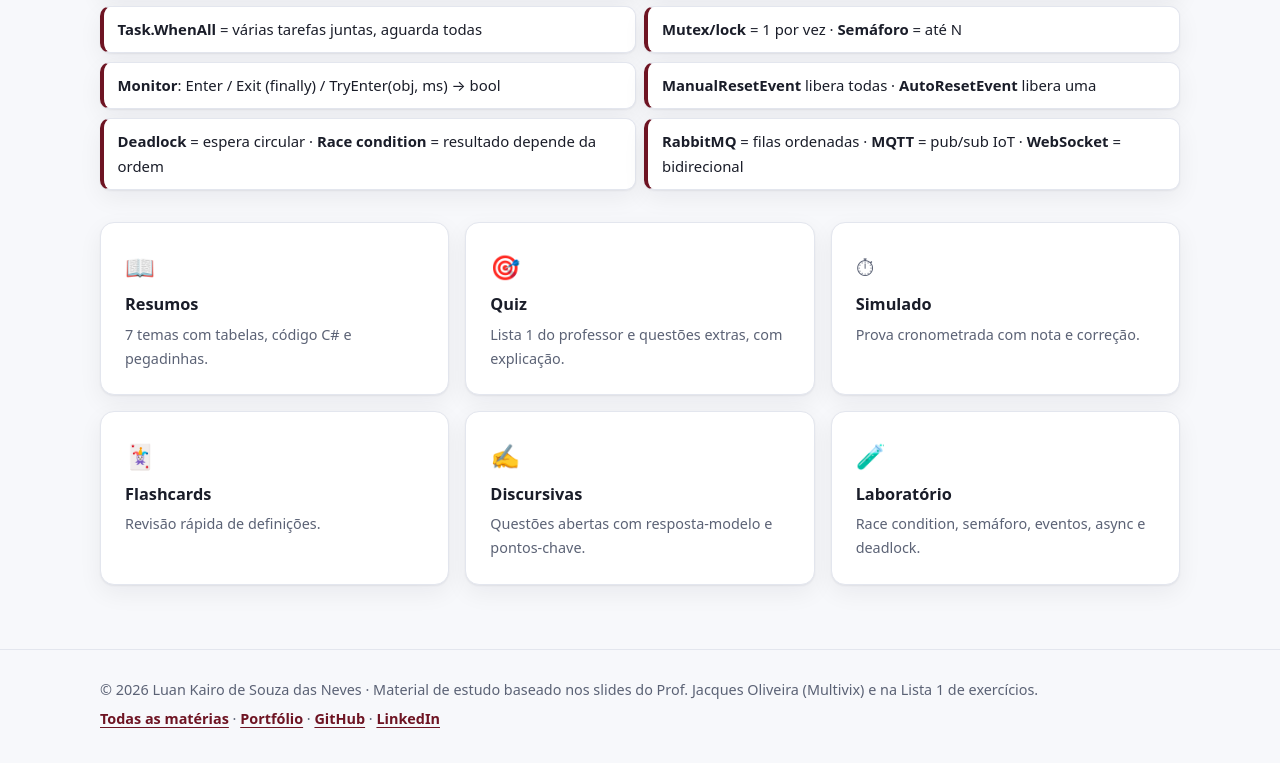
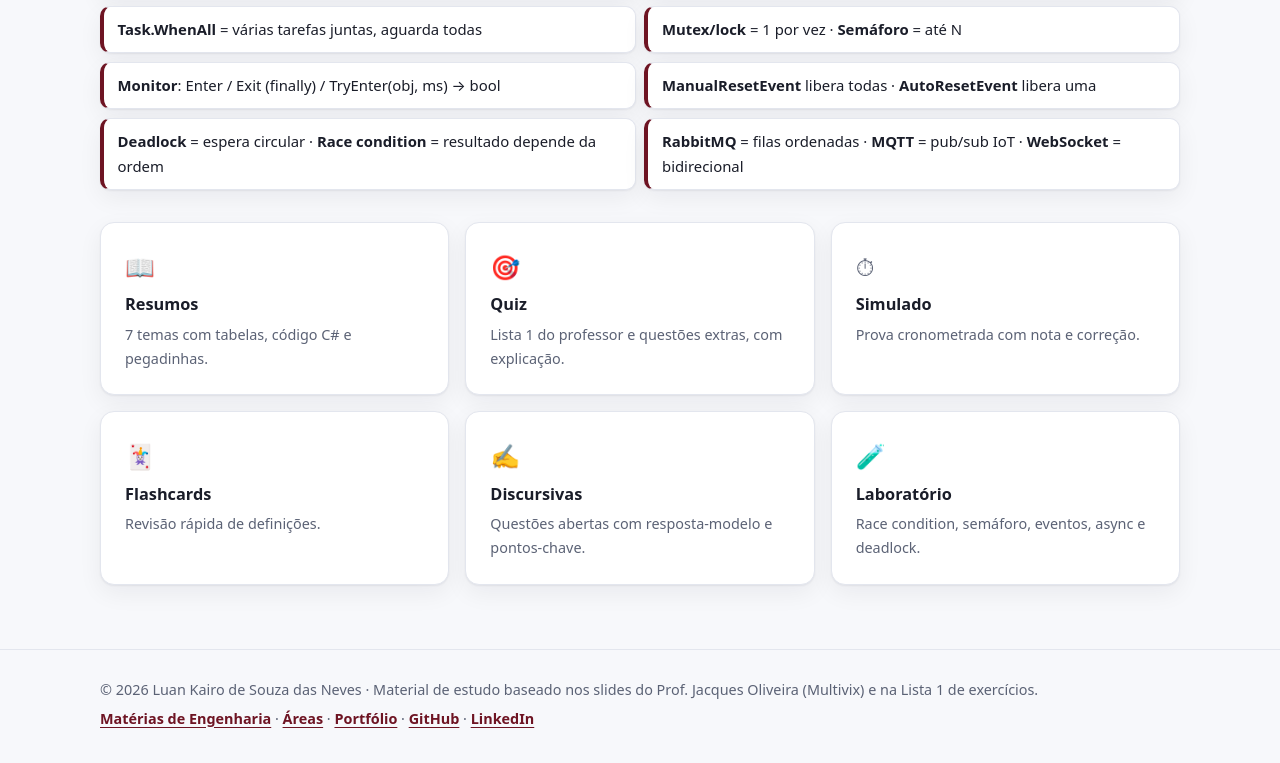
Before and after one commit to luan-k10/estudo-programacao-distribuida, a plain HTML site: page index.html in a window 1280 px wide. Shown: the part 1643-2406 px from the top of the page. Drawn offline with Linux system fonts and the light colour scheme.

Commit message:
Voltar para as matérias de Engenharia
Co-authored-by: Copilot App <223556219+Copilot@users.noreply.github.com>

```diff
--- a/index.html
+++ b/index.html
@@ -28,7 +28,7 @@
       <span>Estudo PDP</span>
     </a>
     <ul class="menu" id="nav">
-      <li><a class="menu-home" href="/estudos/" title="Escolher outra matéria">← Matérias</a></li>
+      <li><a class="menu-home" href="/estudos/engenharia/" title="Outras matérias de Engenharia">← Matérias</a></li>
       <li><button data-view="inicio" class="active">Início</button></li>
       <li><button data-view="resumos">Resumos</button></li>
       <li><button data-view="quiz">Quiz</button></li>
@@ -711,7 +711,7 @@ await Task.WhenAll(PixAsync(1), PixAsync(2), PixAsync(3));</code></pre>
 <footer class="footer">
   <div class="container">
     <p class="muted">© <span id="ano">2026</span> Luan Kairo de Souza das Neves · Material de estudo baseado nos slides do Prof. Jacques Oliveira (Multivix) e na Lista 1 de exercícios.</p>
-    <p class="muted"><a href="/estudos/">Todas as matérias</a> · <a href="https://luan-k10.github.io/">Portfólio</a> · <a href="https://github.com/luan-k10">GitHub</a> · <a href="https://www.linkedin.com/in/luankairo/">LinkedIn</a></p>
+    <p class="muted"><a href="/estudos/engenharia/">Matérias de Engenharia</a> · <a href="/estudos/">Áreas</a> · <a href="https://luan-k10.github.io/">Portfólio</a> · <a href="https://github.com/luan-k10">GitHub</a> · <a href="https://www.linkedin.com/in/luankairo/">LinkedIn</a></p>
   </div>
 </footer>
 
```
